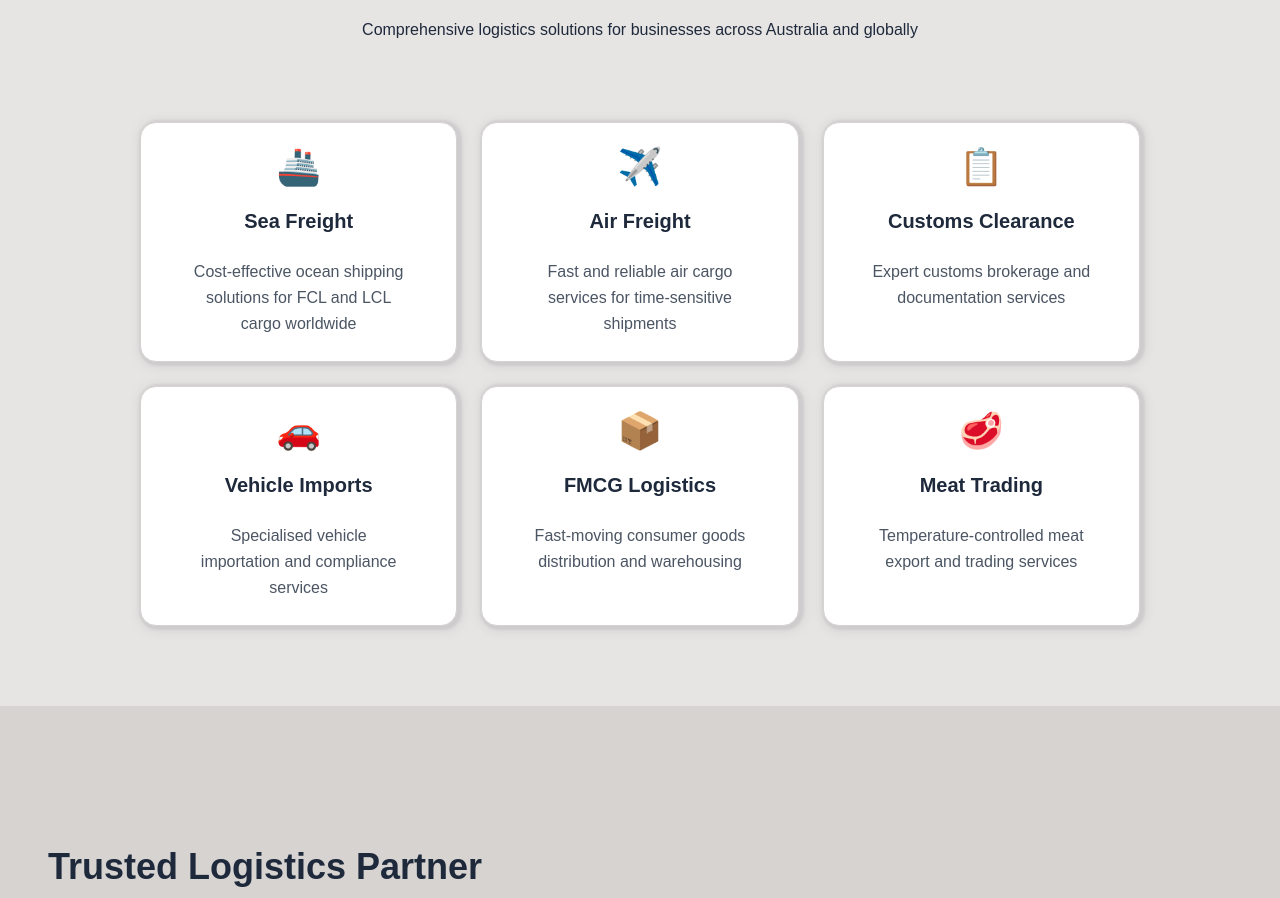
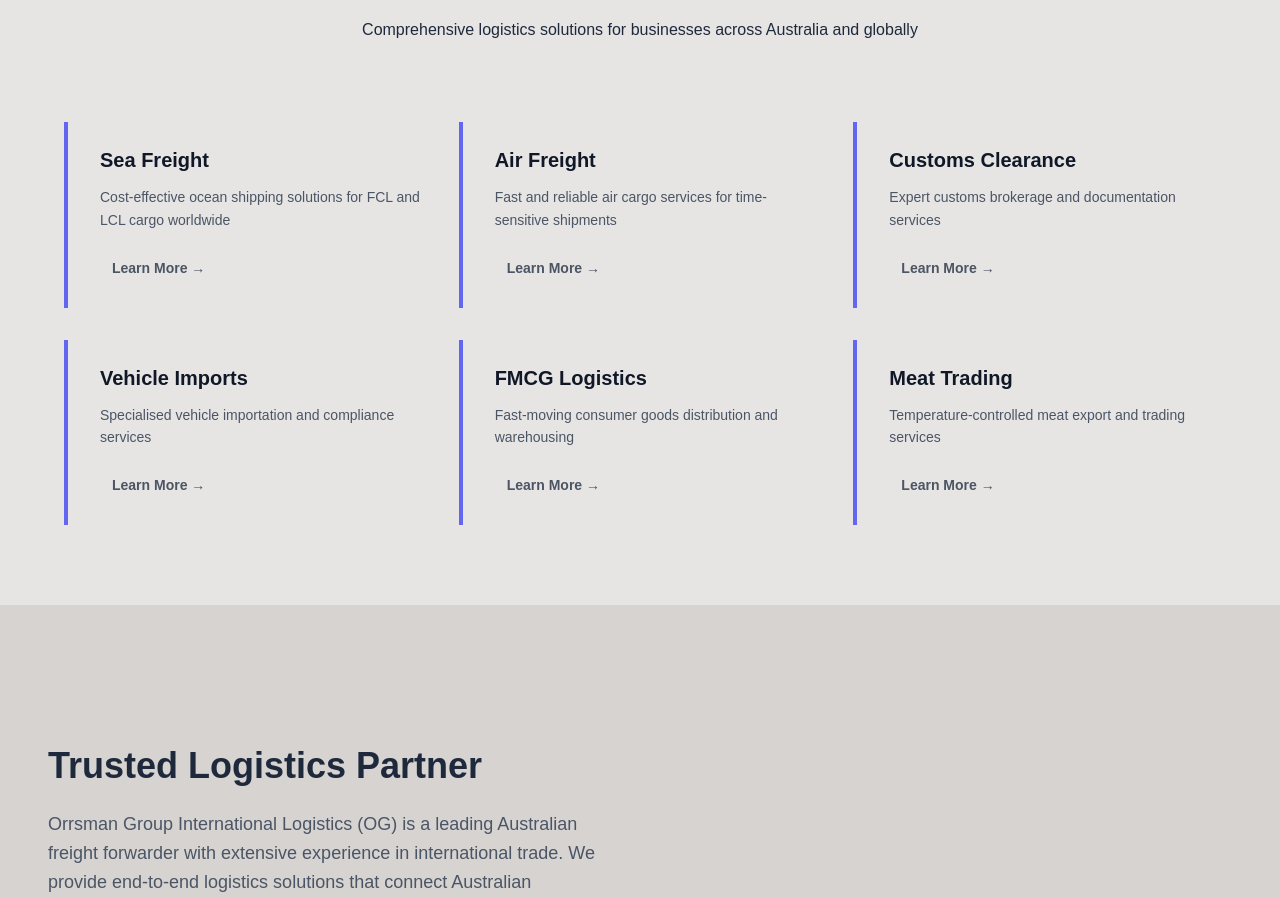
Before and after one commit to Sama2511/OrrsmanGroup, a Next.js app: page / in a window 1280 px wide. Shown: the part 962-1860 px from the top of the page. Built offline with nearby package versions, Linux system fonts and the light colour scheme.

Commit message:
update page.tsx service section

```diff
--- a/app/page.tsx
+++ b/app/page.tsx
@@ -3,6 +3,7 @@
 
 import services from "@/lib/services";
 import HeroSection from "@/components/HeroSection";
+import Link from "next/link";
 export default function Home() {
   return (
     <div className="bg-background">
@@ -16,14 +17,28 @@
             and globally
           </p>
         </div>
-        <div className="m-auto grid max-w-[90%] grid-cols-[repeat(auto-fit,minmax(300px,1fr))] justify-items-center gap-6 md:max-w-[1000px]">
+        <div className="mx-auto grid max-w-6xl grid-cols-1 gap-8 md:grid-cols-2 lg:grid-cols-3">
           {services.map((service, index) => (
-            <ServiceCard
+            <div
               key={index}
-              icon={service.icon}
-              title={service.title}
-              description={service.description}
-            />
+              className="border-primary relative border-l-4 py-6 pl-8 text-left transition-colors hover:border-blue-700"
+            >
+              <h3 className="mb-3 text-xl font-bold text-gray-900">
+                {service.title}
+              </h3>
+              <p className="mb-5 text-sm leading-relaxed text-gray-600">
+                {service.description}
+              </p>
+              <Link href="/services">
+                <Button
+                  variant="link"
+                  size="sm"
+                  className="text-secondary-foreground cursor-pointer text-sm font-semibold"
+                >
+                  Learn More →
+                </Button>
+              </Link>
+            </div>
           ))}
         </div>
       </section>
```
